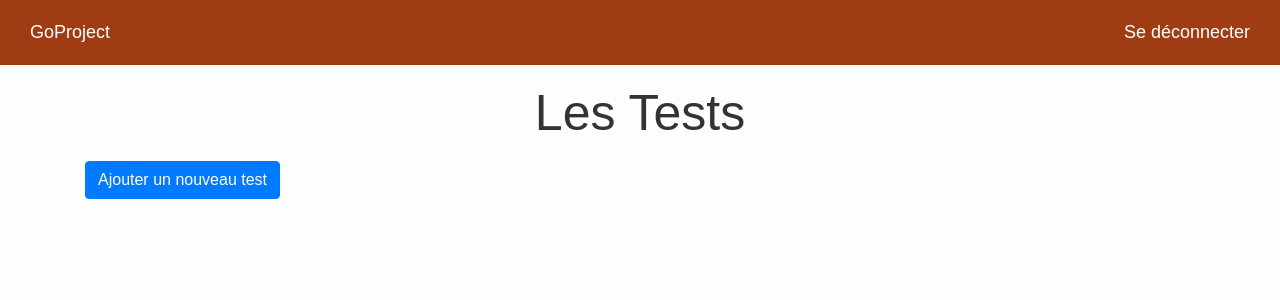
After one commit to ngiachino/grp1_eq8_dev, a PHP site: page /tests.php in a window 1280 px wide. The commit adds this page. Shown: the top 300 px of the page. Run offline with PHP 8.4, Linux system fonts and the light colour scheme.

Commit message:
ajout page tests

```diff
--- a/app/projet.php
+++ b/app/projet.php
@@ -80,7 +80,7 @@ $result1 = mysqli_query($conn, $query);
         </div>
 
         <div class="col-sm">
-            <a class="projectComponent" href="#">
+            <a class="projectComponent" href="tests.php">
                 <h2>Les test</h2>
             </a>
         </div>
--- /dev/null
+++ b/app/tests.php
@@ -0,0 +1,37 @@
+<!DOCTYPE html>
+<html lang="fr">
+
+<head>
+    <?php include './defaultHead.php'; ?>
+    <title>Tests - GoProject</title>
+    <link href="../assets/css/profil.css" rel="stylesheet">
+</head>
+
+
+<body>
+<div class="menuBar">
+    <div class="float-left">
+        <a href="profil.php">GoProject</a>
+    </div>
+    <div class="float-right">
+        <a class="disconnect" href="./index.php">Se déconnecter</a>
+    </div>
+</div>
+
+<h1 class="text-center">Les Tests</h1>
+
+<div class="container">
+    <div>
+        <form class="d-inline" method="post">
+            <button class="btn btn-primary">Ajouter un nouveau test</button>
+        </form>
+    </div>
+</div>
+
+
+
+
+
+
+</body>
+</html>
```
